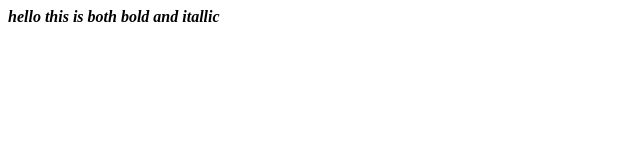
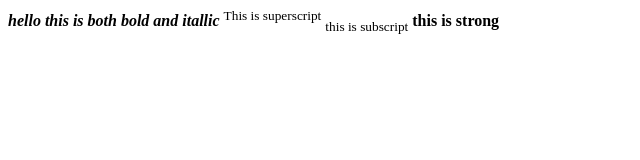
Before and after one commit to Lukerogan/Luke-Rogan---Semantic-Elements-in-HTML, a plain HTML site: page index.html in a window 1280 px wide. Shown: the whole page, without its empty margins (0-640 px from the left). Drawn offline with Linux system fonts and the light colour scheme.

Commit message:
add sup, sub, and strong

```diff
--- a/index.html
+++ b/index.html
@@ -5,5 +5,8 @@
 </head>
 <body>
 <i><b>hello this is both bold and itallic</b></i>
+<sup>This is superscript</sup>
+<sub>this is subscript</sub>
+<strong>this is strong</strong>
 </body>
 </html>
```
